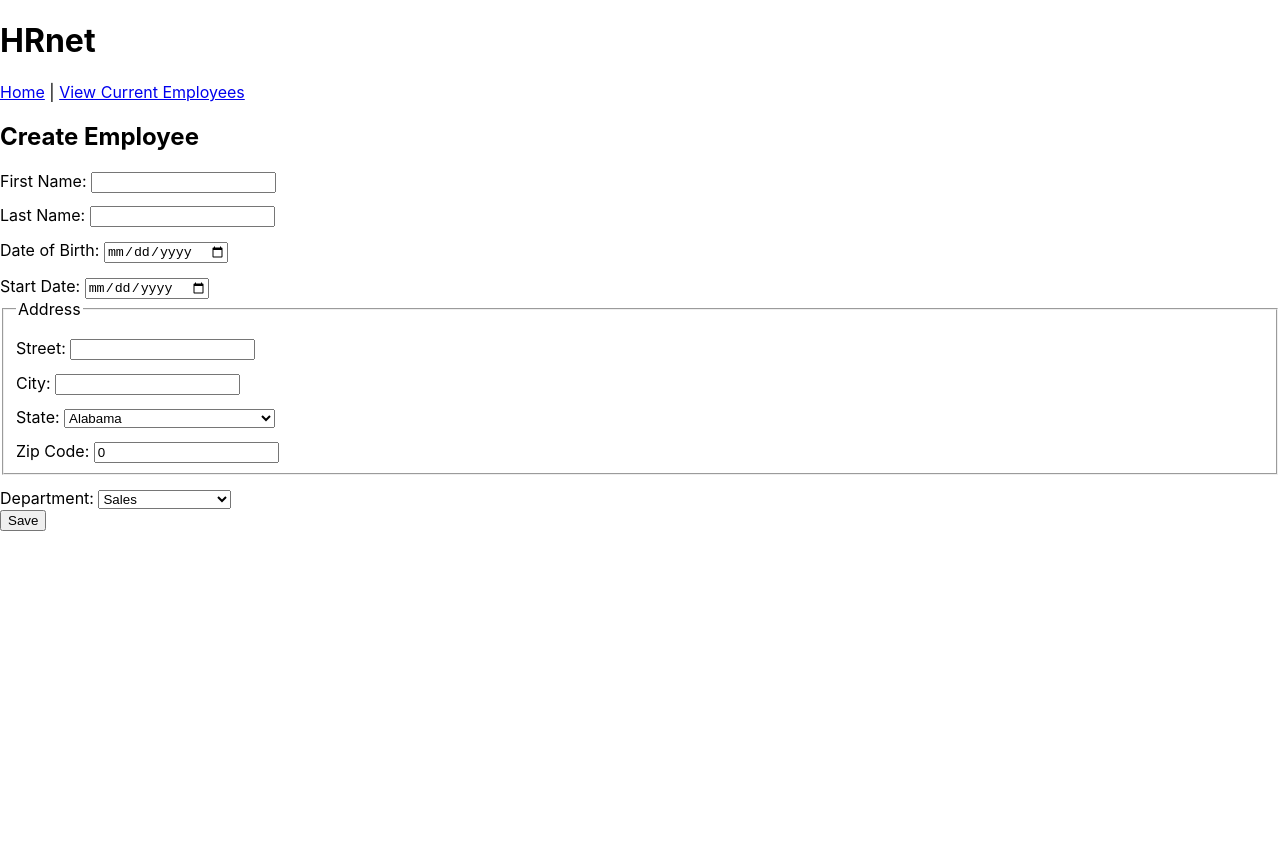
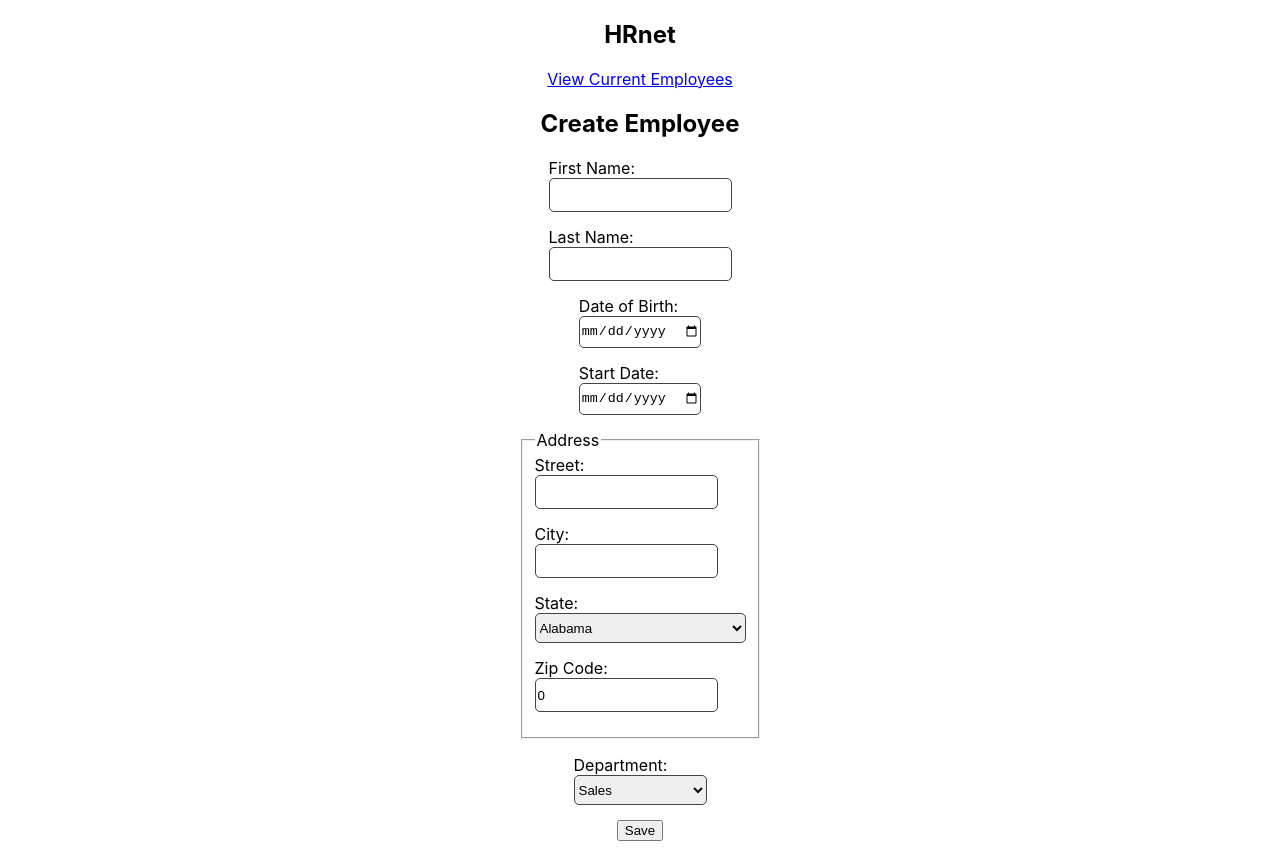
Before and after one commit to JohanSannier/hrnet, a React (Create React App) app: page / in a window 1280 px wide. Before the commit the page ends 800 px from the top, so only its background shows below. Built offline with nearby package versions, Linux system fonts and the light colour scheme.

Commit message:
Finished form

```diff
--- a/src/App.css
+++ b/src/App.css
@@ -51,7 +51,27 @@ code {
   }
 }
 
-.label {
+form,
+section {
+  display: flex;
+  flex-direction: column;
+  align-items: center;
+}
+
+form {
+  margin-bottom: 1rem;
+}
+
+input,
+select {
+  margin-bottom: 15px;
+  height: 30px;
+  border: 1px solid #444;
+  border-radius: 5px;
   display: block;
-  margin-top: 0.8rem;
 }
+
+fieldset {
+  max-width: fit-content;
+  margin-bottom: 1rem;
+}
--- a/src/App.js
+++ b/src/App.js
@@ -1,6 +1,7 @@
 import "./App.css";
 import { BrowserRouter, Routes, Route } from "react-router-dom";
 import Home from "./Pages/Home";
+import Error from "./Pages/Error";
 import EmployeeList from "./Pages/EmployeeList";
 
 function App() {
@@ -9,6 +10,7 @@ function App() {
       <Routes>
         <Route path="/" element={<Home />} />
         <Route path="employee-list" element={<EmployeeList />} />
+        <Route path="*" element={<Error />} />
       </Routes>
     </BrowserRouter>
   );
--- a/src/Pages/EmployeeList.js
+++ b/src/Pages/EmployeeList.js
@@ -3,9 +3,9 @@ import { Link } from "react-router-dom";
 
 function EmployeeList() {
   return (
-    <div>
+    <section>
       <Link to="/">Home</Link>
-    </div>
+    </section>
   );
 }
 
--- /dev/null
+++ b/src/Pages/Error.js
@@ -0,0 +1,15 @@
+import React from "react";
+import { Link } from "react-router-dom";
+
+function Error() {
+  return (
+    <section>
+      <p>The page you are looking for does not exist.</p>
+      <p>
+        Go back to <Link to="/">the home page</Link>.
+      </p>
+    </section>
+  );
+}
+
+export default Error;
--- a/src/Pages/Home.js
+++ b/src/Pages/Home.js
@@ -4,16 +4,15 @@ import Form from "../components/Form";
 
 function Home() {
   return (
-    <div>
+    <section>
       <h1>HRnet</h1>
       <nav>
-        <Link to="/">Home</Link> |{" "}
         <Link to="employee-list">View Current Employees</Link>
       </nav>
 
       <h2>Create Employee</h2>
       <Form />
-    </div>
+    </section>
   );
 }
 
--- a/src/components/Form.js
+++ b/src/components/Form.js
@@ -16,16 +16,25 @@ function Form() {
   });
 
   const handleChange = (event) => {
-    const name = event.target.name;
-    const value = event.target.value;
+    const { name, value } = event.target;
     setInputs((values) => ({ ...values, [name]: value }));
   };
 
   const handleSubmit = (event) => {
     event.preventDefault();
+    console.log(input);
+    setInputs({
+      firstName: "",
+      lastName: "",
+      birthDay: "",
+      startDate: "",
+      street: "",
+      city: "",
+      state: "",
+      zipCode: 0,
+      department: "",
+    });
   };
-
-  console.log(input);
 
   return (
     <form onSubmit={handleSubmit}>
@@ -87,7 +96,7 @@ function Form() {
         </label>
         <label className="label">
           State:{" "}
-          <select value={input.state} onChange={handleChange}>
+          <select value={input.state} name="state" onChange={handleChange}>
             {states.map((state, index) => (
               <option key={index} value={state.name}>
                 {state.name}
@@ -108,7 +117,11 @@ function Form() {
       </fieldset>
       <label className="label">
         Department:{" "}
-        <select value={input.department} onChange={handleChange}>
+        <select
+          value={input.department}
+          name="department"
+          onChange={handleChange}
+        >
           {departments.map((department, index) => (
             <option key={index} value={department.name}>
               {department.name}
@@ -116,7 +129,7 @@ function Form() {
           ))}
         </select>
       </label>
-      <button type="submit">Save</button>
+      <button>Save</button>
     </form>
   );
 }
```
